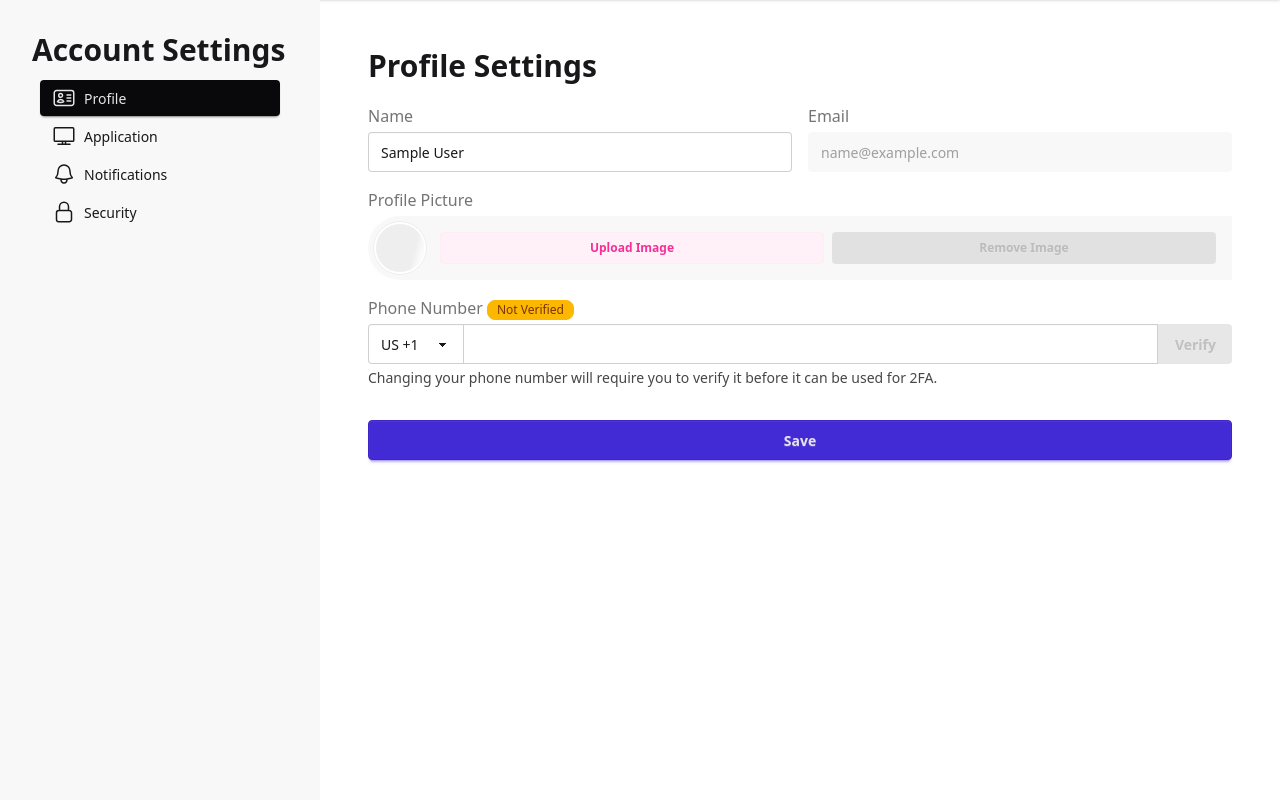
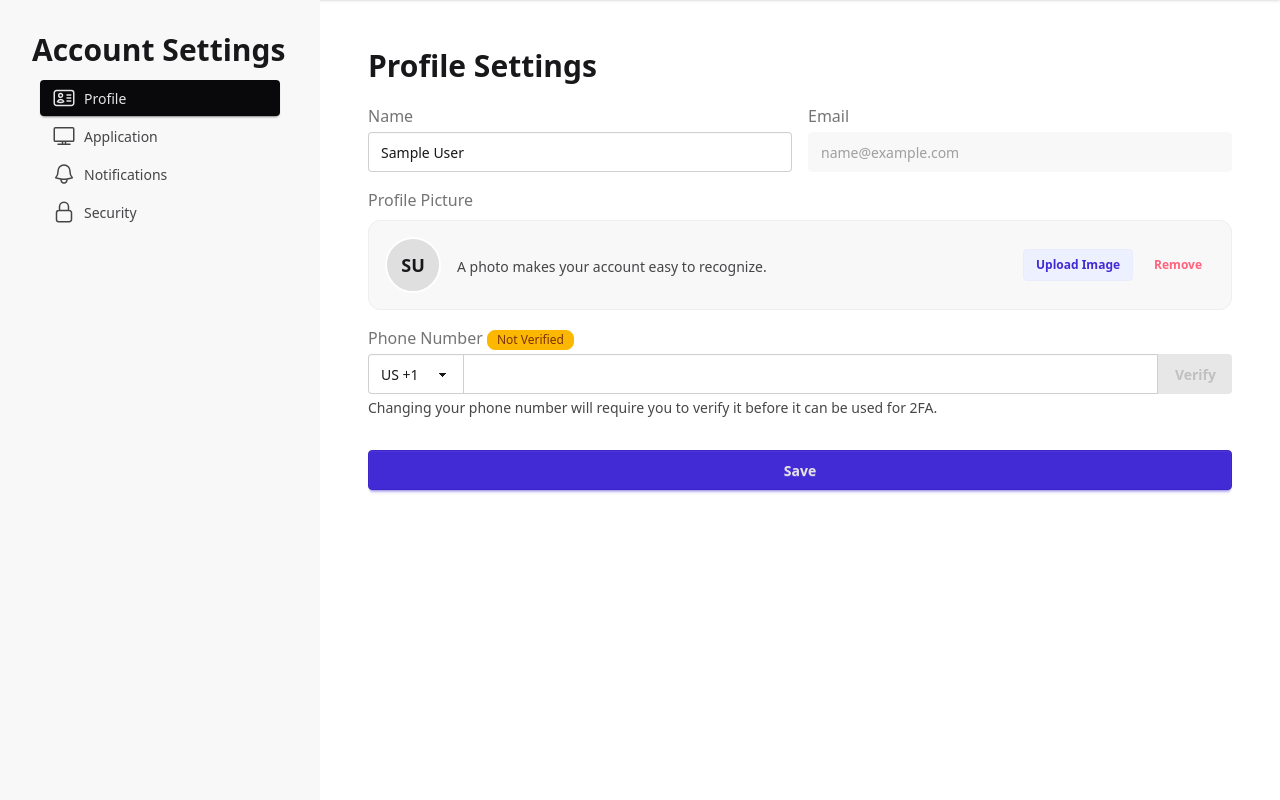
Before and after one commit to xDylan03x/FlaskTemplate, a Flask app: page /account-settings/profile in a window 1280 px wide. Shown: the part 129-929 px from the top of the page. Run offline with Flask 3, Linux system fonts and the light colour scheme; the visitor is signed in with stand-in values (Sample User, id 1); data comes from the database, SQL or seed files in the repository; data that the repository does not hold is empty; style sheets or scripts are compiled from the project's sources; some libraries are stand-ins or nearby versions.

Commit message:
Changed styling sidebar menus and profile picture area

```diff
--- a/app/core/static/css/styles.css
+++ b/app/core/static/css/styles.css
@@ -62,4 +62,12 @@
     .menu {
         @apply gap-0.5;
     }
+
+    .sidebar-menu :where(li > a, li > details > summary):not(.menu-active) {
+        @apply text-base-content/80;
+    }
+
+    .sidebar-menu :where(li > a, li > details > summary):not(.menu-active):is(:hover, :focus-visible) {
+        @apply text-base-content;
+    }
 }
--- a/app/core/templates/account-settings/base.html
+++ b/app/core/templates/account-settings/base.html
@@ -20,7 +20,7 @@
             <label for="my-drawer-3" aria-label="close sidebar" class="drawer-overlay"></label>
             <div class="bg-base-200 min-h-full w-80 p-8">
                 <h3 class="h3 text-base-content">Account Settings</h3>
-                <ul class="menu w-full">
+                <ul class="menu sidebar-menu w-full">
                     <li><a class="{% if tab == 'profile' %}menu-active{% endif %}"
                            href="{{ url_for('core.profile_settings') }}">
                         <svg xmlns="http://www.w3.org/2000/svg" fill="none" viewBox="0 0 24 24" stroke-width="1.5"
--- a/app/core/templates/account-settings/profile.html
+++ b/app/core/templates/account-settings/profile.html
@@ -36,24 +36,31 @@
                     <p class="form-error">{{ error }}</p>
                 {% endfor %}
 
-                <div class="flex flex-col sm:flex-row items-center mt-1 p-2 bg-base-200 rounded sm:rounded-l-full sm:rounded-r-md">
+                <div class="grid grid-cols-[auto_minmax(0,1fr)] lg:grid-cols-[auto_minmax(0,1fr)_auto] items-center gap-x-4 gap-y-3 mt-2 p-4 bg-base-200 border border-base-300 rounded-xl">
                     <div class="avatar shrink-0">
-                        <div class="w-12 h-12 rounded-full ring ring-base-300 ring-offset-base-100 ring-offset-2 overflow-hidden">
+                        <div class="w-14 h-14 rounded-full border-2 border-base-100 bg-neutral/10 text-base-content overflow-hidden">
                             <template x-if="profile_picture_url">
-                                <img alt="profile picture" :src="profile_picture_url" class="object-cover w-full h-full" />
+                                <img alt="{{ current_user.name }} profile picture" :src="profile_picture_url" class="object-cover w-full h-full" />
                             </template>
                             <template x-if="!profile_picture_url">
-                                <div class="skeleton w-full h-full rounded-full"></div>
+                                <div class="flex items-center justify-center w-full h-full text-lg font-semibold">
+                                    {% set name_parts = (current_user.name or '').split() %}
+                                    {{ name_parts[0][0] if name_parts else '?' }}{{ name_parts[-1][0] if name_parts|length > 1 else '' }}
+                                </div>
                             </template>
                         </div>
                     </div>
 
-                    <div class="flex flex-row gap-2 flex-1 pt-4 sm:pt-0 px-4">
-                        <button type="button" class="btn btn-sm btn-soft btn-secondary w-1/2" onclick="upload_modal.showModal()">
+                    <div class="min-w-0">
+                        <p class="form-help">A photo makes your account easy to recognize.</p>
+                    </div>
+
+                    <div class="col-span-2 lg:col-span-1 flex flex-wrap items-center gap-2">
+                        <button type="button" class="btn btn-sm btn-soft btn-primary" onclick="upload_modal.showModal()">
                             Upload Image
                         </button>
-                        <button type="button" class="btn btn-sm btn-soft btn-error w-1/2" @click="profile_picture_url = ''" :disabled="!profile_picture_url">
-                            Remove Image
+                        <button type="button" class="btn btn-sm btn-ghost text-error" @click="profile_picture_url = ''" :disabled="!profile_picture_url">
+                            Remove
                         </button>
                     </div>
 
--- a/app/core/templates/system-settings/base.html
+++ b/app/core/templates/system-settings/base.html
@@ -23,7 +23,7 @@
             <label for="my-drawer-3" aria-label="close sidebar" class="drawer-overlay"></label>
             <div class="bg-base-200 min-h-full w-80 p-8">
                 <h3 class="h3 text-base-content">System Settings</h3>
-                <ul class="menu w-full">
+                <ul class="menu sidebar-menu w-full">
                     {% if current_user.can('users') %}
                     <li><a class="{% if tab == 'users' %}menu-active{% endif %}" href="{{ url_for('core.user_settings') }}">
                         <svg xmlns="http://www.w3.org/2000/svg" fill="none" viewBox="0 0 24 24" stroke-width="1.5" stroke="currentColor" class="size-6">
```
Also changed, not shown: app/docs/templates/catalog-base.html (+13 -3 lines).
